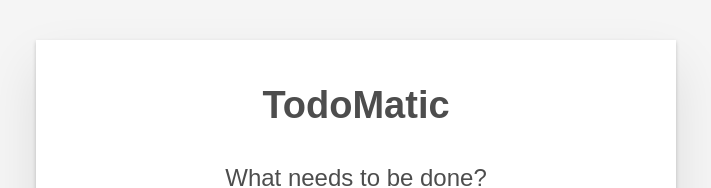
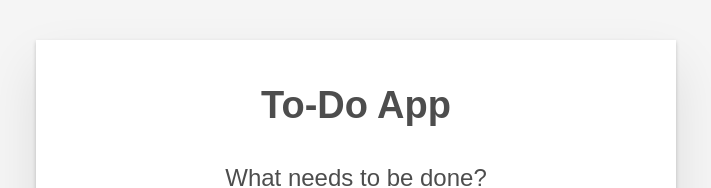
Before and after one commit to Johnnwabueze01/To-do-list, a React (Vite) app: page / in a window 1280 px wide. Shown: the top 188 px of the page, without its empty margins (284-995 px from the left). Built offline with nearby package versions, Linux system fonts and the light colour scheme.

Commit message:
Update App.jsx

```diff
--- a/src/App.jsx
+++ b/src/App.jsx
@@ -2,7 +2,7 @@ import './App.css'
 function App(props) {
   return (
     <div className="todoapp stack-large">
-      <h1>TodoMatic</h1>
+      <h1>To-Do App</h1>
       <form>
         <h2 className="label-wrapper">
           <label htmlFor="new-todo-input" className="label__lg">
```
